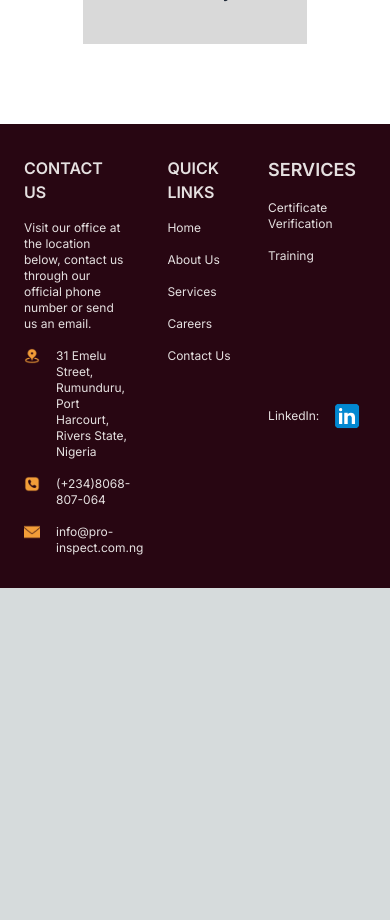
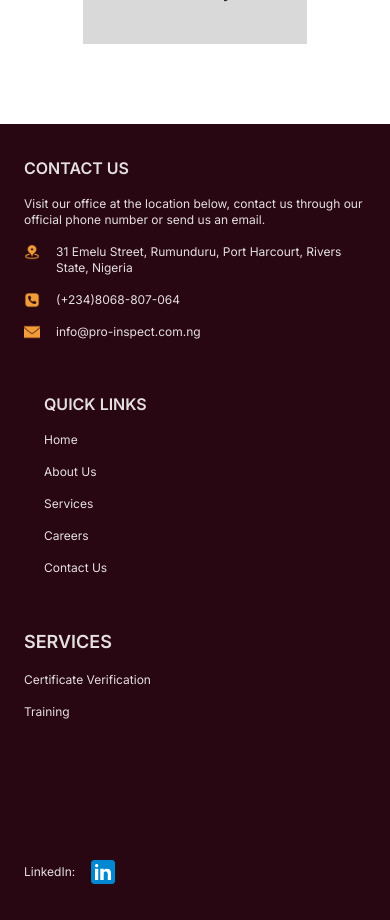
Before and after one commit to mark-ssh/Pro-Inspect, a Next.js app: page /about-us in a window 390 px wide. Shown: the part 1880-2800 px from the top of the page. Before the commit the page ends 2468 px from the top, so only its background shows below. Built offline with nearby package versions, Linux system fonts and the light colour scheme.

Commit message:
added responsiveness

```diff
--- a/app/certificate/page.tsx
+++ b/app/certificate/page.tsx
@@ -63,7 +63,7 @@ export default function Certificate() {
             </p>
 
             <form action="">
-              <div className="flex flex-col gap-6 text-gray-700 w-3/4 mt-2">
+              <div className="flex flex-col gap-6 text-gray-700 lg:w-3/4 w-full mt-2">
                 <FloatingLabel
                   variant="standard"
                   label="Candidate’s Name as Shown on Certificate*"
--- a/app/components/footer.jsx
+++ b/app/components/footer.jsx
@@ -5,8 +5,8 @@ export default function CustomFooter() {
   return (
     <>
       <section className="w-full bg-[#280612] flex justify-center">
-        <div className="lg:py-16 py-8 lg:w-[1080px] w-full px-6 lg:px-0 flex gap-5 justify-between">
-          <div className="flex flex-col lg:gap-7 gap-4 w-1/3 lg:w-[28%] text-[#E5E0E0]">
+        <div className="lg:py-16 py-8 lg:w-[1080px] w-full px-6 lg:px-0 flex flex-col lg:flex-row gap-5 justify-between">
+          <div className="flex flex-col lg:gap-7 gap-4 w-full lg:w-[28%] text-[#E5E0E0]">
             <div className="">
               <p className="lg:text-lg uppercase text-[#E5E0E0] font-semibold">
                 Contact Us
@@ -52,7 +52,7 @@ export default function CustomFooter() {
               </a>
             </div>
           </div>
-          <div className="flex flex-col lg:gap-7 gap-4 w-1/3 lg:w-[28%] lg:ps-12 ps-5">
+          <div className="flex flex-col lg:gap-7 gap-4 w-full mt-8 lg:mt-0 lg:w-[28%] lg:ps-12 ps-5">
             <p className="lg:text-lg uppercase text-[#E5E0E0] font-semibold">
               Quick Links
             </p>
@@ -87,7 +87,7 @@ export default function CustomFooter() {
               Contact Us
             </Link>
           </div>
-          <div className="flex flex-col lg:gap-7 gap-4 w-1/3 lg:w-[28%] text-[#E5E0E0]">
+          <div className="flex flex-col lg:gap-7 gap-4 w-full mt-8 lg:mt-0 lg:w-[28%] text-[#E5E0E0]">
             <p className="text-lg uppercase text-[#E5E0E0] font-semibold">
               Services
             </p>
```
